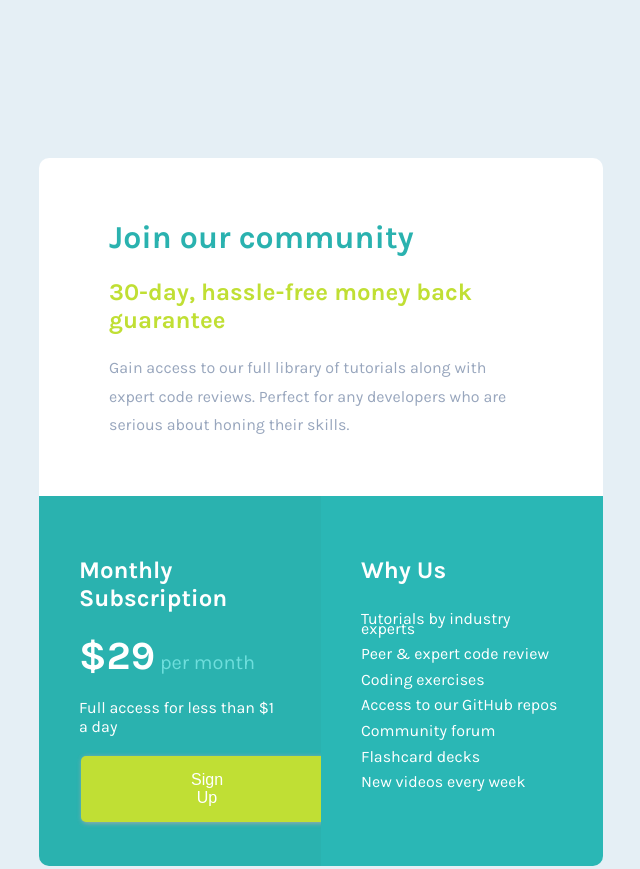
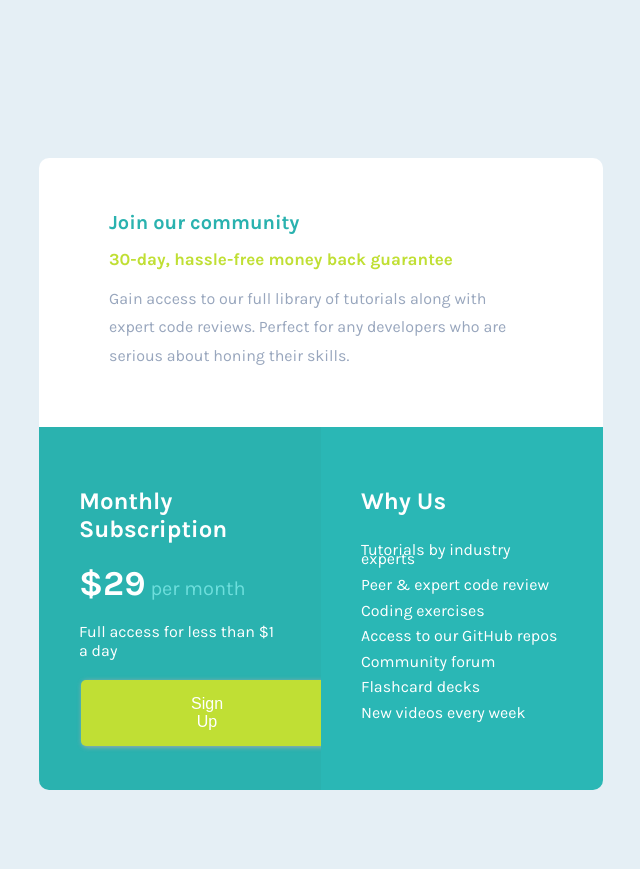
Before and after one commit to tynesharadcliffe/single-price-grid, a plain HTML site: page index.html in a window 1280 px wide. Shown: the top 869 px of the page, without its empty margins (319-959 px from the left). Drawn offline with Linux system fonts and the light colour scheme.

Commit message:
edited final css

```diff
--- a/styles.css
+++ b/styles.css
@@ -18,6 +18,7 @@ p {
   font-size: 11px;
   text-align: center;
   color: hsl(218, 22%, 67%);
+  margin-top: 0;
 }
 .attribution a {
    color: hsl(228, 45%, 44%);
@@ -25,7 +26,7 @@ p {
  }
  /* grid container */
  .box {
-   padding: 90px 60px;
+   padding: 70px 10px;
    display: grid;
    grid-template-columns: auto;
    grid-template-rows: auto, auto, auto;
@@ -35,7 +36,7 @@ p {
  .top {
    background-color: white;
    border-radius: 10px 10px 0 0;
-   padding: 20px;
+   padding: 25px;
  }
 .left {
   background-color: hsl(179, 62%, 43%);
@@ -53,7 +54,7 @@ p {
   border: none;
   border-radius: 5px;
   color: white;
-  padding: 15px 130px;
+  padding: 15px 120px;
   text-align: center;
   display: inline-block;
   font-size: 16px;
@@ -65,10 +66,12 @@ p {
 /* 30-day, hassle-free money back guarantee text */
 .hassle {
   color: hsl(71, 73%, 54%);
+  font-size: 17px;
 }
 /* Join our community text */
 .join {
   color: hsl(179, 62%, 43%);
+  font-size: 20px;
 }
 /* Gain access to our full library... text */
 .gain {
@@ -84,7 +87,7 @@ p {
 }
 /* &dollar;29 text */
 .dollar {
-  font-size: 40px;
+  font-size: 35px;
 }
 /* text underneath why us heading */
 .why {
@@ -94,8 +97,12 @@ p {
 .h3-why {
   margin-bottom: 30px;
 }
+/* Monthly subscription text */
+.monthly {
+  font-size: 20px;
+}
+
 /* Responsive section */
-
 @media only screen and (min-width: 1200px){
   /* for desktop */
   .box {
```
